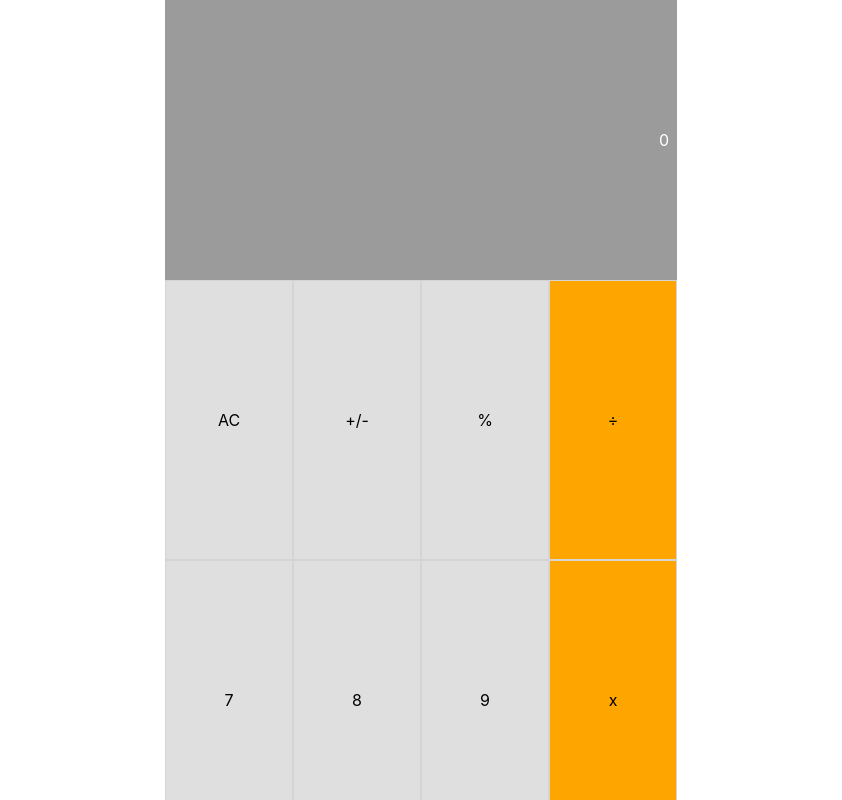
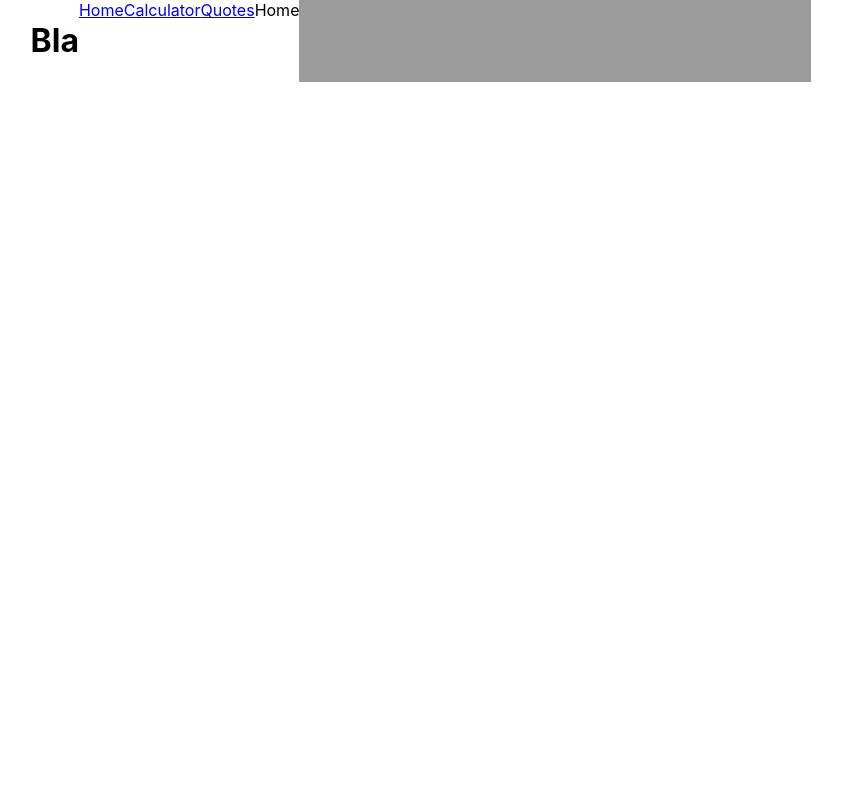
Before and after one commit to kosher9/math_magician, a React (Create React App) app: page /home in a window 1280 px wide. Shown: the top 800 px of the page, without its empty margins (219-1061 px from the left). Built offline with nearby package versions, Linux system fonts and the light colour scheme.

Commit message:
Display navigation

```diff
--- a/package.json
+++ b/package.json
@@ -11,6 +11,7 @@
     "prop-types": "^15.8.1",
     "react": "^18.0.0",
     "react-dom": "^18.0.0",
+    "react-router-dom": "^6.3.0",
     "react-scripts": "^2.1.3",
     "web-vitals": "^2.1.4"
   },
--- a/src/App.js
+++ b/src/App.js
@@ -1,12 +1,19 @@
 import React from 'react';
-import Calculator from './components/Calculator';
+import { Link, Outlet } from 'react-router-dom';
 import './App.css';
 
 function App() {
   return (
     <div className="App">
+      <h1>Bla</h1>
+      <nav>
+        <Link to="/home">Home</Link>
+        <Link to="/calculator">Calculator</Link>
+        <Link to="/quotes">Quotes</Link>
+      </nav>
+      <Outlet />
       <div className="App-Ctn">
-        <Calculator />
+        {/* <Calculator /> */}
       </div>
     </div>
   );
--- a/src/components/Calculator.js
+++ b/src/components/Calculator.js
@@ -2,7 +2,7 @@ import React, { useState } from 'react';
 import calculate from '../logic/calculate';
 import './Calculator.css';
 
-function Calculator() {
+export default function Calculator() {
   const [data, setData] = useState({
     total: null,
     next: null,
@@ -221,5 +221,3 @@ function Calculator() {
     </div>
   );
 }
-
-export default Calculator;
--- a/src/components/Home.js
+++ b/src/components/Home.js
@@ -0,0 +1,5 @@
+import React from 'react';
+
+export default function Home() {
+  return <div>Home</div>;
+}
--- a/src/components/Quotes.js
+++ b/src/components/Quotes.js
@@ -0,0 +1,5 @@
+import React from 'react';
+
+export default function Quotes() {
+  return <div>Quotes</div>;
+}
--- a/src/index.js
+++ b/src/index.js
@@ -1,14 +1,24 @@
 import React from 'react';
 import ReactDOM from 'react-dom/client';
+import { BrowserRouter, Routes, Route } from 'react-router-dom';
 import './index.css';
 import App from './App';
+import Home from './components/Home';
+import Calculator from './components/Calculator';
+import Quotes from './components/Quotes';
 import reportWebVitals from './reportWebVitals';
 
 const root = ReactDOM.createRoot(document.getElementById('root'));
 root.render(
-  <React.StrictMode>
-    <App />
-  </React.StrictMode>,
+  <BrowserRouter>
+    <Routes>
+      <Route path="/" element={<App />}>
+        <Route path="home" element={<Home />} />
+        <Route path="calculator" element={<Calculator />} />
+        <Route path="Quotes" element={<Quotes />} />
+      </Route>
+    </Routes>
+  </BrowserRouter>,
 );
 
 // If you want to start measuring performance in your app, pass a function
```
Also changed, not shown: 2 other files (tests, documents, lock files or other folders).
